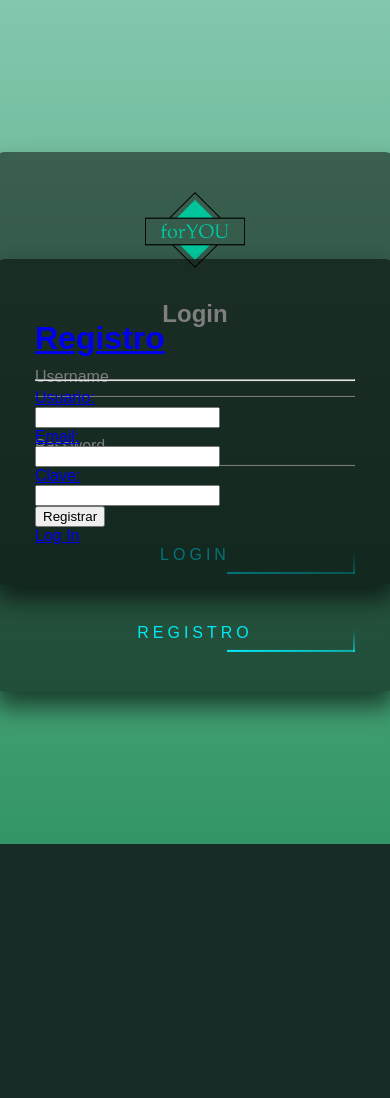
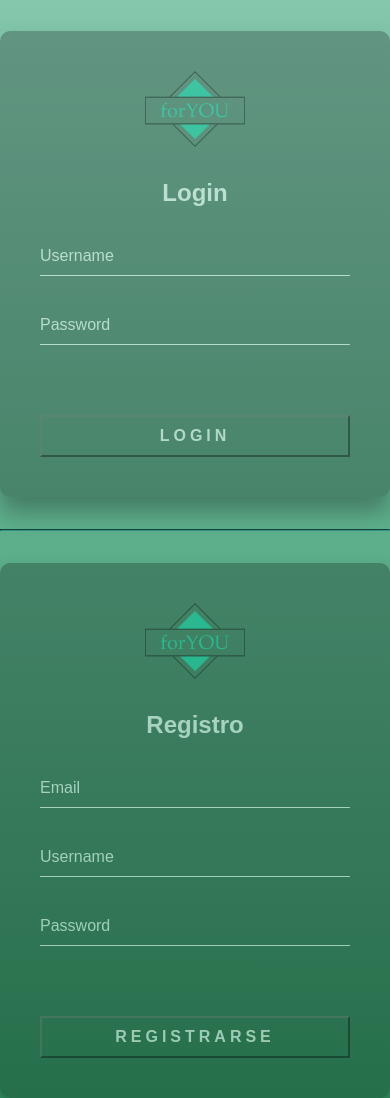
Before and after one commit to Nylander26/Foro-LaRuecaF5, a PHP site: page /login.php in a window 390 px wide. Before the commit the page ends 844 px from the top, so only its background shows below. Run offline with PHP 8.4, Linux system fonts and the light colour scheme.

Commit message:
login y registro responsive

```diff
--- a/login.php
+++ b/login.php
@@ -26,7 +26,7 @@ if(isset($_SESSION["usuario"])){
                 <img src="./img/logo1.png" alt="logo" class="logo">
             </div>
             <h2>Login</h2>
-            <form class="container-form" autocomplete="off">
+            <form class="container-form" autocomplete="off" method="POST">
             <div class="user-box">
                 <input type="text" name="user" required="">
                 <label>Username</label>
@@ -35,32 +35,32 @@ if(isset($_SESSION["usuario"])){
                 <input type="password" name="pass" required="">
                 <label>Password</label>
             </div>
-            <a href="index.php" name="login" >
-                <span></span>
-                <span></span>
-                <span></span>
-                <span></span>
-                Login
-            </a>
-            <a href="register.php" name="register">
-                <span></span>
-                <span></span>
-                <span></span>
-                <span></span>
-                Registro
+            <input type="submit" value="Login" name="login" class="btn">
+                <span></span><span></span><span></span><span></span>
             </form>
         </div>
+        <hr>
         <div class="login-box">
-            <h1>Registro</h1><hr>
-            <form action="" method="POST">
-                Usuario: <br>
-                    <input type="text" name="user" required><br>
-                Email: <br>
-                    <input type="email" name="email" required><br>
-                Clave: <br>
-                    <input type="password" name="pass" required><br>
-                <input type="submit" name="reg" value="Registrar">
+            <div class="container-logo">
+                <img src="./img/logo1.png" alt="logo" class="logo">
+            </div>
+            <h2>Registro</h2>
+            <form class="container-form" autocomplete="off" method="POST">
+                <div class="user-box">
+                    <input type="email" name="email" required="">
+                    <label>Email</label>
+                </div>
+                <div class="user-box">
+                    <input type="text" name="user" required="">
+                    <label>Username</label>
+                </div>
+                <div class="user-box">
+                    <input type="password" name="pass" required="">
+                    <label>Password</label>
+                </div>
+              <input type="submit" value="Registrarse" name="reg" class="btn">
             </form>
+        </div>
 
         <!--Recoleccion de datos de registro, control de clonacion de usuarios y redireccion a la pagina de login-->
         <?php
@@ -96,20 +96,14 @@ if(isset($_SESSION["usuario"])){
                     }
                 }
             }
-            echo "<a href='login.php'>Log In</a>";
         ?>
-        </div>
-    </div>
-</body>
-</html>
-
         <?php
 
             if(isset($_POST["login"])){
                 require ("config/config.php");
 
                 $user = $_POST["user"];
-    $pass = md5($_POST["pass"]);
+                $pass = $_POST["pass"];
 
                 $validar = $conexion->query("SELECT * FROM usuarios WHERE usuario = '$user' AND clave = '$pass'");
                 $status=$conexion->query("SELECT `estado` FROM usuarios WHERE `usuario` = '$user' AND  `clave` = '$pass'");
@@ -117,13 +111,13 @@ if(isset($_POST["login"])){
                 $dato = $validar->fetch_assoc();
 
 
-    if($contar == 1)
+                if($contar === 1)
 
                 {
                     $_SESSION["usuario"] = $user;
                     $_SESSION["id"] = $dato["id"];
                     $_SESSION["estado"] = $dato["estado"];
-        //print_r( $dato["estado"]);
+                    //print_r($dato);
                     header("Location: foryou.php");
                 }
                 else
@@ -131,10 +125,6 @@ if(isset($_POST["login"])){
                 echo "El usuario no existe o los datos son incorrectos";
                 }
             }
-
     ?>
-</p>
-    </div>
-
     </body>
 </html>
--- a/styles/loginCode.css
+++ b/styles/loginCode.css
@@ -8,8 +8,16 @@ html {
     background: linear-gradient(#83c7ad, #339565);
     }
 
+    hr{
+        margin: 0;
+        border-color: #339589;
+    }
     .container-all{
-
+        display: flex;
+        justify-content: center;
+        align-content: center;
+        gap: 4em;
+        margin-top: 8%;
     }
 
     .container-logo{
@@ -23,17 +31,25 @@ html {
         max-height: 100px;
     }
 
+    .login-box:hover{
+        opacity: 0.8;
+        transform: scale(1.1);
+        transition: .5s;
+    }
+
     .login-box {
-    position: absolute;
+    /*position: absolute;
     top: 50%;
     left: 50%;
+    transform: translate(-50%, -50%);*/
     width: 400px;
     padding: 40px;
-    transform: translate(-50%, -50%);
     background: rgba(0,0,0,.5);
     box-sizing: border-box;
     box-shadow: 0 15px 25px rgba(0,0,0,.6);
     border-radius: 10px;
+    opacity: 0.5;
+    transition: scale 0.8s;
     }
 
     .login-box h2 {
@@ -84,11 +100,16 @@ html {
     text-align: center;
     }
 
-    .login-box form a {
+    .btn{
+        background: border-box;
+    }
+
+    .login-box form .btn {
+    font-weight: bolder;
     position: relative;
     display: inline-block;
     padding: 10px 20px;
-    color: #03e9f4;
+    color: #ffffff;
     font-size: 16px;
     text-decoration: none;
     text-transform: uppercase;
@@ -98,7 +119,7 @@ html {
     letter-spacing: 4px
     }
 
-    .login-box a:hover {
+    .login-box .btn:hover {
     background: #03e9f4;
     color: #fff;
     border-radius: 5px;
@@ -108,82 +129,15 @@ html {
                 0 0 100px #03e9f4;
     }
 
-    .login-box a span {
-    position: absolute;
-    display: block;
+  @media screen and (max-width: 920px){
+    .container-all{
+        display: flex;
+        flex-direction: column;
+        gap: 2em;
+        background: linear-gradient(to bottom, #83c7ad, #339565);
     }
 
-    .login-box a span:nth-child(1) {
-    top: 0;
-    left: -100%;
-    width: 100%;
-    height: 2px;
-    background: linear-gradient(90deg, transparent, #03e9f4);
-    animation: btn-anim1 1s linear infinite;
-    }
-
-    @keyframes btn-anim1 {
-    0% {
-        left: -100%;
-    }
-    50%,100% {
-        left: 100%;
-    }
-    }
-
-    .login-box a span:nth-child(2) {
-    top: -100%;
-    right: 0;
-    width: 2px;
-    height: 100%;
-    background: linear-gradient(180deg, transparent, #03e9f4);
-    animation: btn-anim2 1s linear infinite;
-    animation-delay: .25s
-    }
-
-    @keyframes btn-anim2 {
-    0% {
-        top: -100%;
-    }
-    50%,100% {
-        top: 100%;
-    }
-    }
-
-    .login-box a span:nth-child(3) {
-    bottom: 0;
-    right: -100%;
-    width: 100%;
-    height: 2px;
-    background: linear-gradient(270deg, transparent, #03e9f4);
-    animation: btn-anim3 1s linear infinite;
-    animation-delay: .5s
-    }
-
-    @keyframes btn-anim3 {
-    0% {
-        right: -100%;
-    }
-    50%,100% {
-        right: 100%;
-    }
-    }
-
-    .login-box a span:nth-child(4) {
-    bottom: -100%;
-    left: 0;
-    width: 2px;
-    height: 100%;
-    background: linear-gradient(360deg, transparent, #03e9f4);
-    animation: btn-anim4 1s linear infinite;
-    animation-delay: .75s
-    }
-
-    @keyframes btn-anim4 {
-    0% {
-        bottom: -100%;
-    }
-    50%,100% {
-        bottom: 100%;
+    .login-box{
+        width: 100%;
     }
   }
```
Also changed, not shown: register.php (deleted, +0 -59 lines), styles/login.css (deleted, +0 -56 lines). Lines whose indentation alone changed are shown as unchanged.
